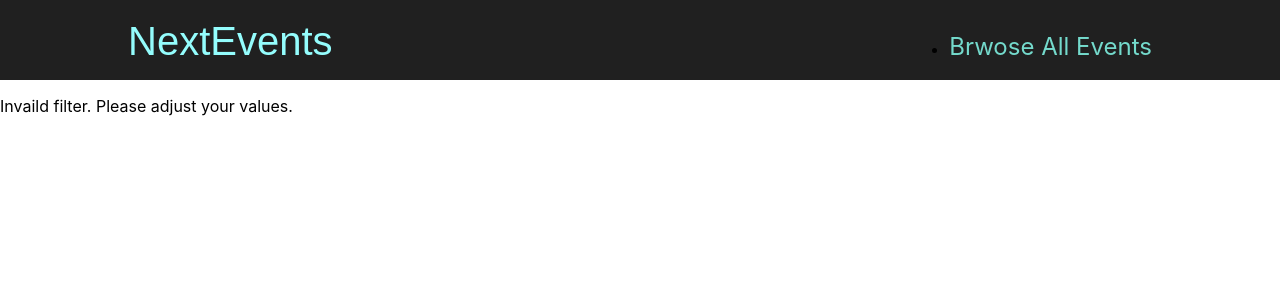
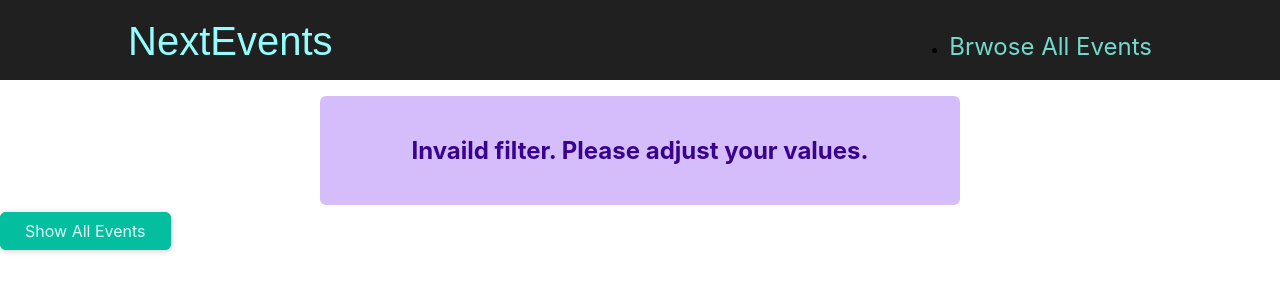
Before and after one commit to tatsuro1997/nextjs-course-4, a Next.js app: page /events/e2 in a window 1280 px wide. Shown: the top 300 px of the page. Built offline with nearby package versions, Linux system fonts and the light colour scheme.

Commit message:
Final Steps

```diff
--- /dev/null
+++ b/components/events/results-title.js
@@ -0,0 +1,20 @@
+import Button from '../ui/button';
+import classes from './results-title.module.css';
+
+function ResultsTitle(props) {
+  const { date } = props;
+
+  const humanReadableDate = new Date(date).toLocaleDateString('en-US', {
+    month: 'long',
+    year: 'numeric',
+  });
+
+  return (
+    <section className={classes.title}>
+      <h1>Events in {humanReadableDate}</h1>
+      <Button link='/events'>Show all events</Button>
+    </section>
+  );
+}
+
+export default ResultsTitle;
--- /dev/null
+++ b/components/events/results-title.module.css
@@ -0,0 +1,6 @@
+.title {
+  margin: 2rem auto;
+  width: 90%;
+  max-width: 40rem;
+  text-align: center;
+}
--- /dev/null
+++ b/components/ui/error-alert.js
@@ -0,0 +1,7 @@
+import classes from './error-alert.module.css';
+
+function ErrorAlert(props) {
+  return <div className={classes.alert}>{props.children}</div>;
+}
+
+export default ErrorAlert;
--- /dev/null
+++ b/components/ui/error-alert.module.css
@@ -0,0 +1,12 @@
+.alert {
+  margin: 1rem auto;
+  padding: 1rem 2rem;
+  width: 90%;
+  max-width: 40rem;
+  background-color: #d5bdfc;
+  color: #38028d;
+  font-weight: bold;
+  font-size: 1.5rem;
+  text-align: center;
+  border-radius: 6px;
+}
--- a/pages/events/[...slug].js
+++ b/pages/events/[...slug].js
@@ -1,4 +1,9 @@
 import { useRouter } from "next/router";
+
+import EventList from "../../components/events/event-list";
+import ResultsTitle from "../../components/events/results-title";
+import Button from "../../components/ui/button";
+import ErrorAlert from "../../components/ui/error-alert";
 import { getFilteredEvents } from "../../dummy-data";
 
 function FilteredEventsPage() {
@@ -28,7 +33,16 @@
     numMonth < 1 ||
     numMonth > 12
   ) {
-    return <p>Invaild filter. Please adjust your values.</p>;
+    return (
+      <>
+        <ErrorAlert>
+          <p>Invaild filter. Please adjust your values.</p>
+        </ErrorAlert>
+        <div className="center">
+          <Button link="/events">Show All Events</Button>
+        </div>
+      </>
+    );
   }
 
   const filteredEvents = getFilteredEvents({
@@ -37,13 +51,25 @@
   });
 
   if (!filteredEvents || filteredEvents.length === 0) {
-    return <p>No events found for chosen filter!</p>;
+    return (
+      <>
+        <ErrorAlert>
+          <p>No events found for chosen filter!</p>
+        </ErrorAlert>
+        <div className="center">
+          <Button link="/events">Show All Events</Button>
+        </div>
+      </>
+    );
   }
 
+  const date = new Date(numYear, numMonth - 1);
+
   return (
-    <div>
-      <h1>Filtered Events</h1>
-    </div>
+    <>
+      <ResultsTitle date={date} />
+      <EventList items={filteredEvents} />
+    </>
   );
 }
 
```
Also changed, not shown: pages/events/[eventId].js (+6 -1 lines).
